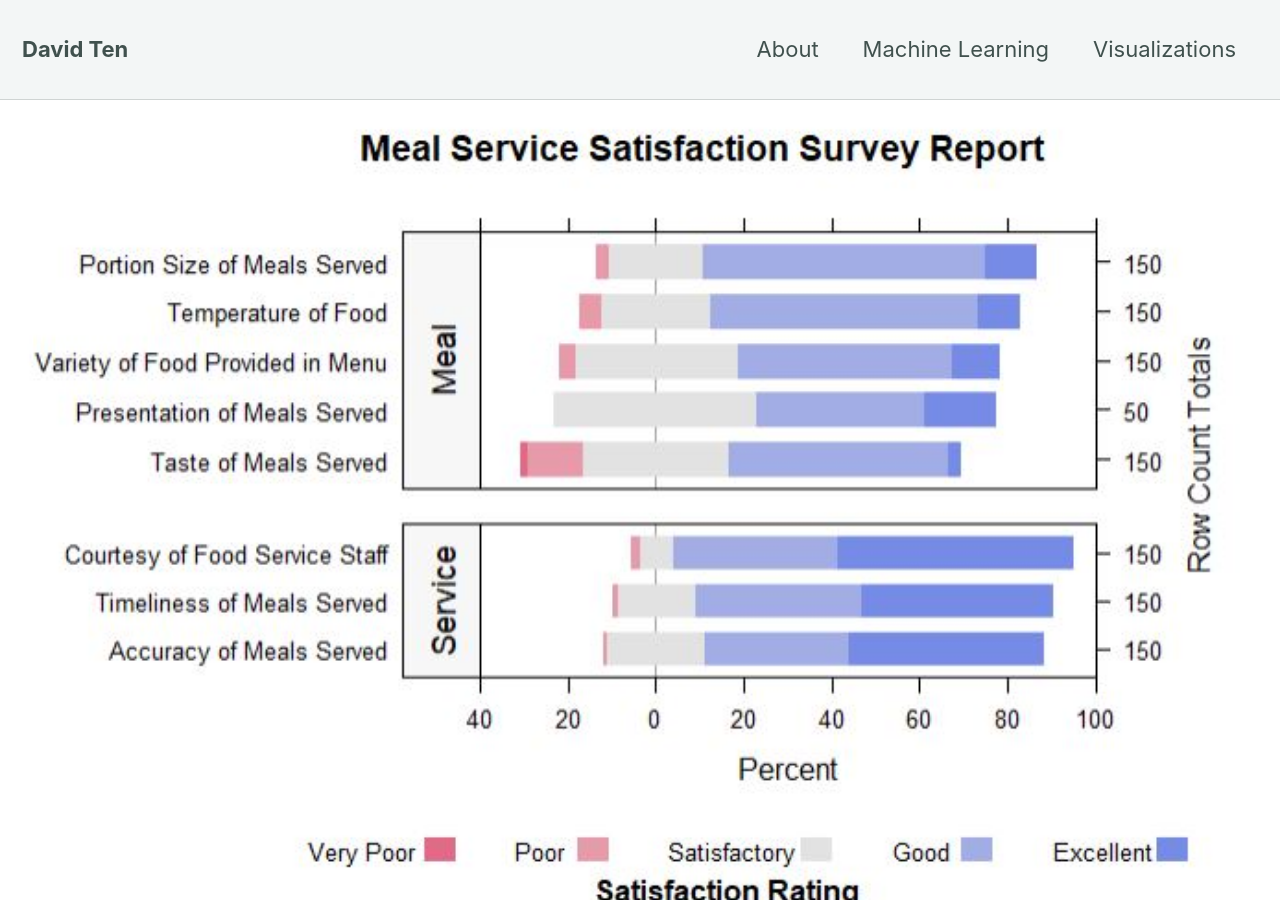
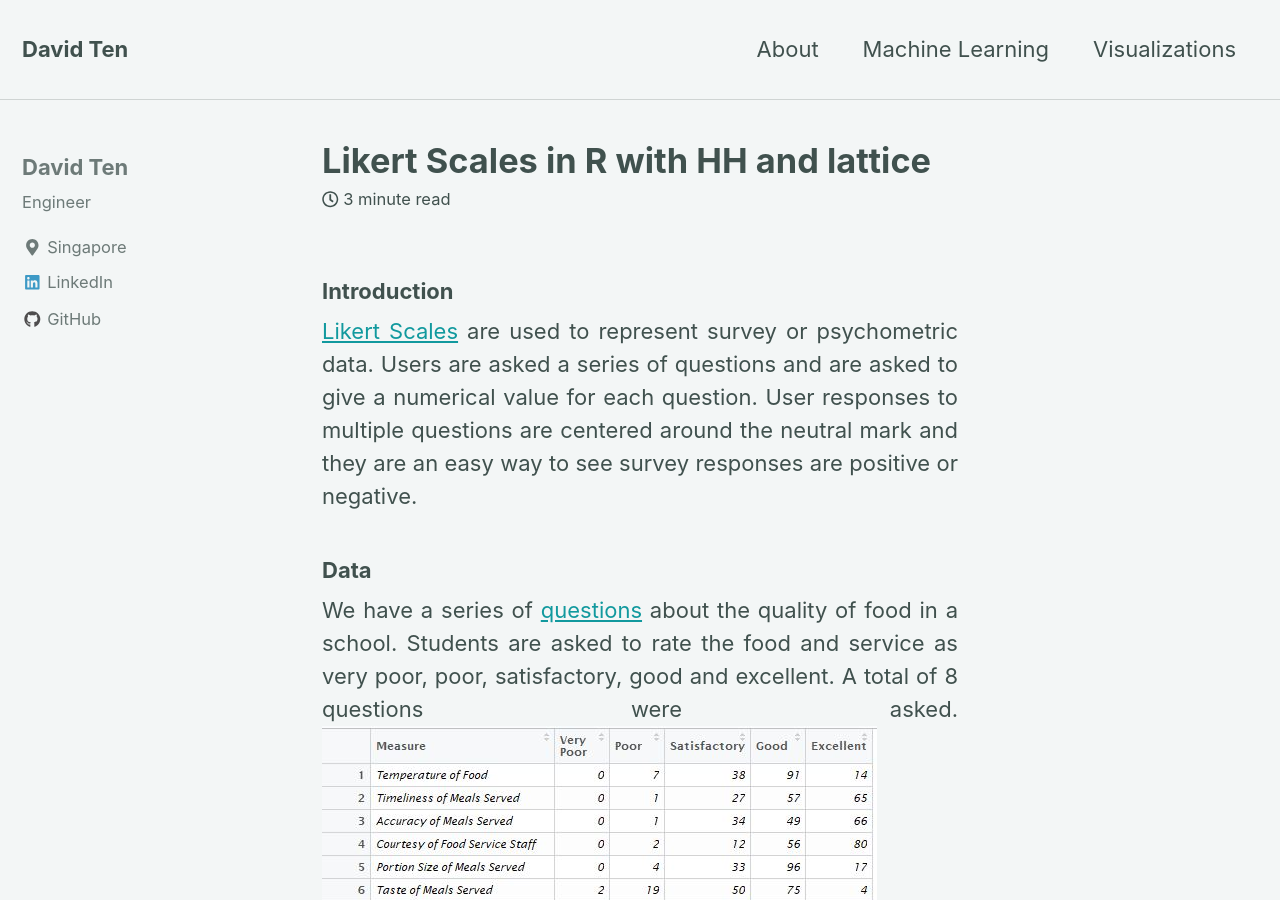
Before and after one commit to xang1234/xang1234.github.io, a Jekyll site: the page built from _posts/2018-08-05-likert.md, in a window 1280 px wide and 900 px high. Built offline with Jekyll 4.4.1, drawn with Linux system fonts in a browser that asks for light colours; nearby versions of some CDN libraries.

Commit message:
remove likert header

```diff
--- a/_posts/2018-08-05-likert.md
+++ b/_posts/2018-08-05-likert.md
@@ -2,8 +2,6 @@
 title: "Likert Scales in R with HH and lattice"
 date: 2018-08-05
 tags: [Visualization, Likert,  ggplot2,R]
-header:
-  image: "/images/likert/likert_cat.jpeg"
 excerpt: "Likert Scales are used to represent survey or psychometric data. Users are asked a series of questions and are asked to give a numerical value for each question. User responses to multiple questions are centered around the neutral mark and they are an easy way to see survey responses are positive or negative."
 ---
 ### Introduction
```
